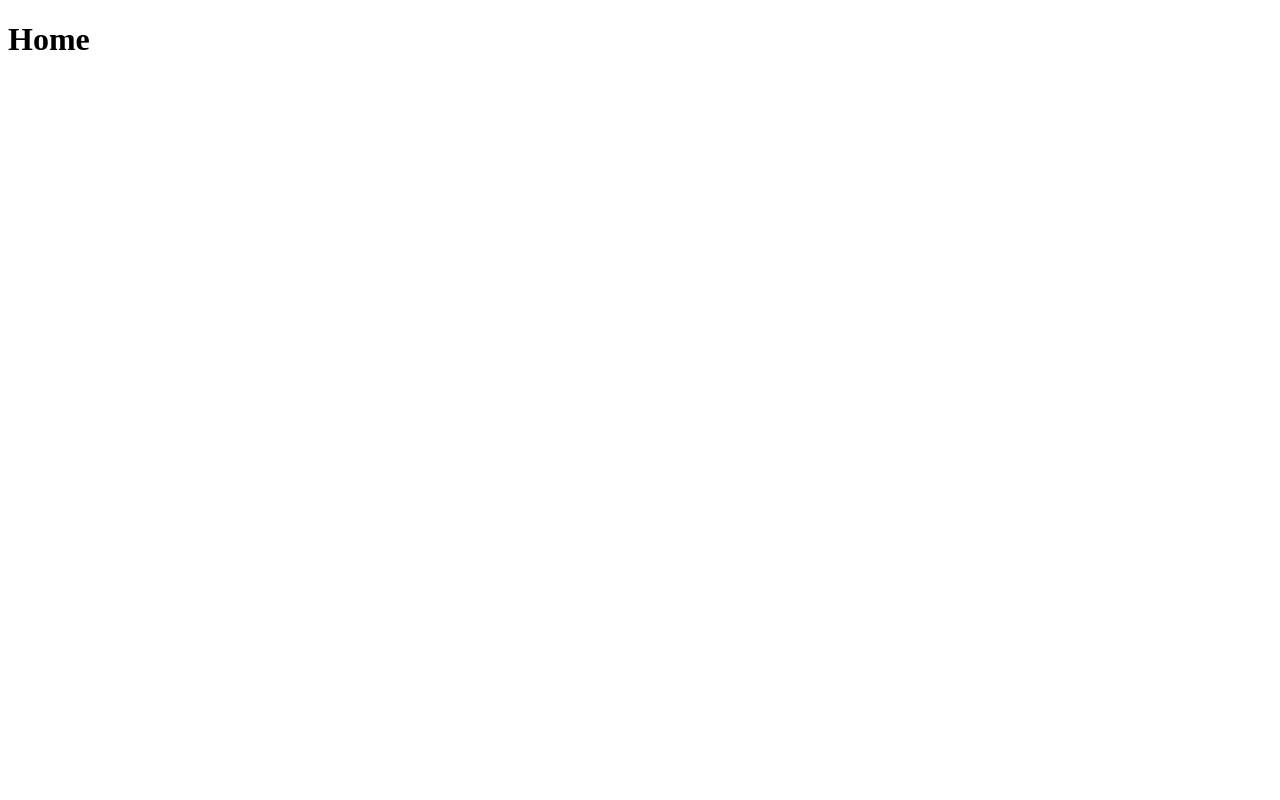
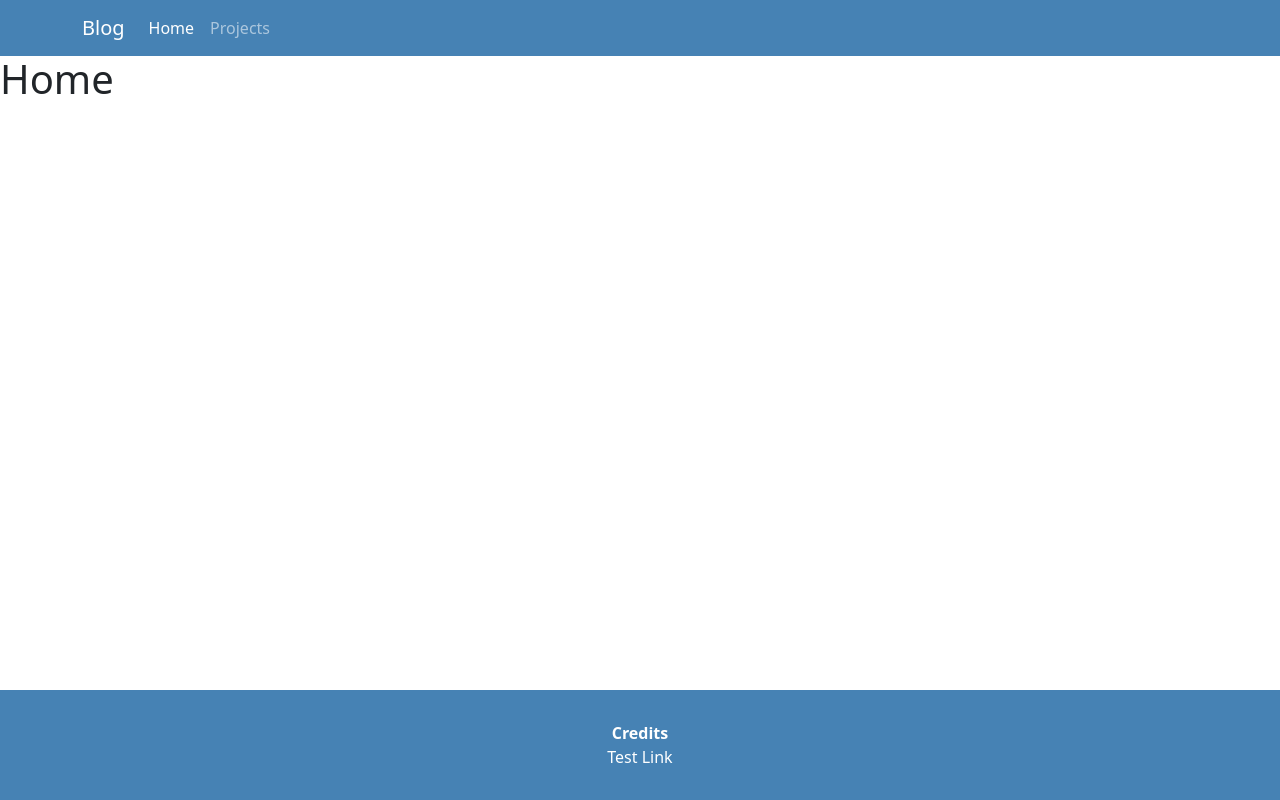
Before and after one commit to cyoung-sudo/portfolio-app-2, a React (Create React App) app: page / in a window 1280 px wide. Built offline with nearby package versions, Linux system fonts and the light colour scheme.

Commit message:
added navbar & footer

```diff
--- a/package.json
+++ b/package.json
@@ -11,6 +11,7 @@
     "react-bootstrap": "^2.8.0",
     "react-dom": "^18.2.0",
     "react-image-gallery": "^1.3.0",
+    "react-router-bootstrap": "^0.26.2",
     "react-router-dom": "^6.14.2",
     "react-scripts": "5.0.1",
     "sass": "^1.64.2",
--- a/src/App.js
+++ b/src/App.js
@@ -5,10 +5,15 @@ import { Route, Routes } from "react-router-dom";
 import Home from "./pages/home/Home";
 import AllProjects from "./pages/projects/AllProjects";
 import ShowProject from "./pages/projects/ShowProject";
+// Components
+import NavigationBar from "./components/navigation/NavigationBar";
+import Footer from "./components/navigation/Footer";
 
 function App() {
   return (
     <div id="app">
+      <NavigationBar />
+      <div id="app-content">
         <Routes>
           <Route path="/" element={<Home />} />
 
@@ -18,6 +23,8 @@ function App() {
           </Route>
         </Routes>
       </div>
+      <Footer />
+    </div>
   );
 }
 
--- a/src/App.scss
+++ b/src/App.scss
@@ -0,0 +1,9 @@
+#app {
+  position: relative;
+  min-height: 100vh;
+}
+
+#app-content {
+  padding-top: var(--navigationBar-height); // NavigationBar height
+  padding-bottom: var(--footer-height); // Footer height
+}
--- a/src/components/navigation/Footer.js
+++ b/src/components/navigation/Footer.js
@@ -0,0 +1,16 @@
+import "./Footer.scss";
+
+const Footer = () => {
+  return (
+    <footer id="footer">
+      <ul>
+        <div>Credits</div>
+        <li>
+          <a href="">Test Link</a>
+        </li>
+      </ul>
+    </footer>
+  );
+}
+
+export default Footer;
--- a/src/components/navigation/Footer.scss
+++ b/src/components/navigation/Footer.scss
@@ -0,0 +1,30 @@
+#footer {
+  position: absolute;
+  bottom: 0;
+  width: 100%;
+  height: var(--footer-height);
+  display: flex;
+  justify-content: center;
+  padding: 1rem;
+  background-color: var(--theme-color-1);
+  > ul {
+    display: flex;
+    flex-direction: column;
+    justify-content: center;
+    align-items: center;
+    list-style: none;
+    margin: 0;
+    padding: 0;
+    > div {
+      color: white;
+      font-weight: bold;
+    }
+  }
+  a {
+    color: white;
+    text-decoration: none;
+    &:hover {
+      text-decoration: underline;
+    }
+  }
+}
--- a/src/components/navigation/NavigationBar.js
+++ b/src/components/navigation/NavigationBar.js
@@ -0,0 +1,35 @@
+import "./NavigationBar.scss";
+// Bootstrap
+import Container from "react-bootstrap/Container";
+import Nav from "react-bootstrap/Nav";
+import Navbar from "react-bootstrap/Navbar";
+// Bootstrap Routing
+import { LinkContainer } from "react-router-bootstrap";
+
+const NavigationBar = () => {
+  return (
+    <Navbar expand="lg" data-bs-theme="dark" className="navbar-custom">
+      <Container>
+        <LinkContainer to="/">
+          <Navbar.Brand>Blog</Navbar.Brand>
+        </LinkContainer>
+
+        <Navbar.Toggle aria-controls="basic-navbar-nav" />
+
+        <Navbar.Collapse id="basic-navbar-nav">
+          <Nav className="me-auto">
+            <LinkContainer to="/">
+              <Nav.Link>Home</Nav.Link>
+            </LinkContainer>
+
+            <LinkContainer to="/projects">
+              <Nav.Link>Projects</Nav.Link>
+            </LinkContainer>
+          </Nav>
+        </Navbar.Collapse>
+      </Container>
+    </Navbar>
+  );
+}
+
+export default NavigationBar;
--- a/src/components/navigation/NavigationBar.scss
+++ b/src/components/navigation/NavigationBar.scss
@@ -0,0 +1,8 @@
+.navbar-custom {
+  position: absolute;
+  z-index: 1; /* make navbar ontop of everything */
+  min-height: var(--navigationBar-height);
+  width: 100%;
+  background-color: var(--theme-color-1);
+  text-align: center;
+}
--- a/src/index.js
+++ b/src/index.js
@@ -1,6 +1,8 @@
 import React from "react";
 import ReactDOM from "react-dom/client";
 import "./index.scss";
+// Bootstrap
+import "bootstrap/dist/css/bootstrap.min.css";
 // Routing
 import { BrowserRouter } from "react-router-dom";
 import App from "./App";
--- a/src/index.scss
+++ b/src/index.scss
@@ -0,0 +1,13 @@
+@import url('https://fonts.googleapis.com/css2?family=Roboto:ital,wght@0,100;0,300;0,400;0,500;0,700;0,900;1,100;1,300;1,400;1,500;1,700;1,900&display=swap');
+
+:root {
+  /* Colors */
+  --theme-color-1: steelblue;
+  /* Measurements */
+  --navigationBar-height: 55px;
+  --footer-height: 110px;
+}
+
+body {
+  font-family: 'Roboto', sans-serif;
+}
```
Also changed, not shown: 1 other file (tests, documents, lock files or other folders). Lines whose indentation alone changed are shown as unchanged.
